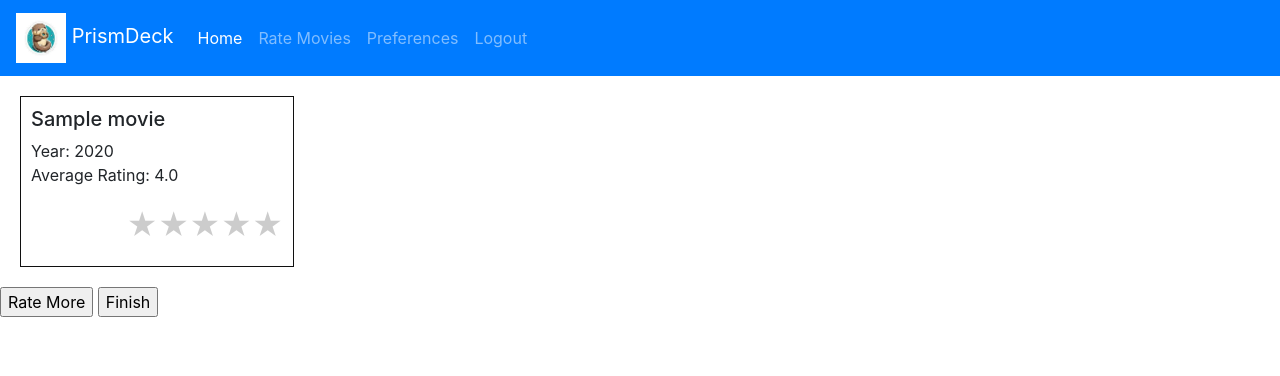
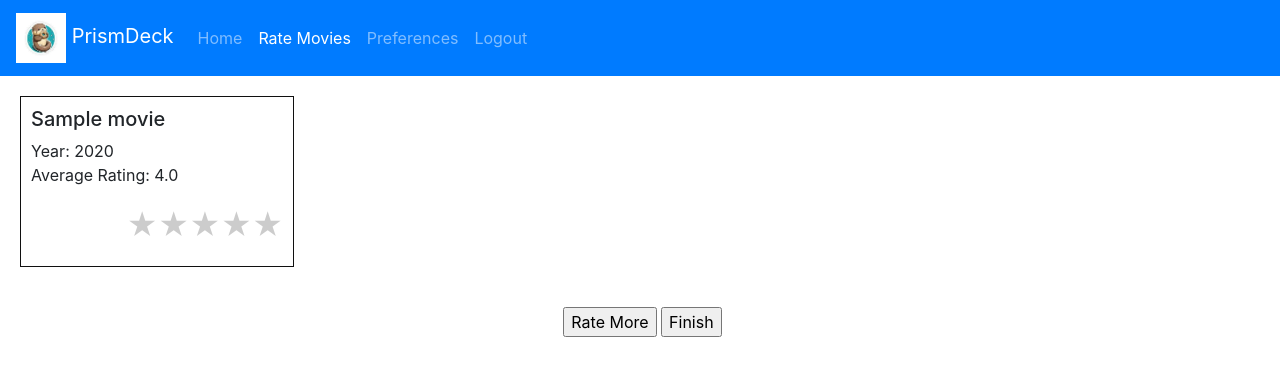
Before and after one commit to NomNomNavigator/PrismDeck, a Flask app: page /rate-movies in a window 1280 px wide. Shown: the top 376 px of the page. Run offline with Flask 3, Linux system fonts and the light colour scheme; a user stored in the database is signed in; tables that the repository leaves empty hold one stand-in row (values such as "Sample post"); parts of the project's set-up code (start-up, migrations or seed data) failed here and were passed over.

Commit message:
html keeps breaking for no reasons

```diff
--- a/web_app/templates/rate-movies.html
+++ b/web_app/templates/rate-movies.html
@@ -17,8 +17,8 @@
       <div class="collapse navbar-collapse" id="navbarNavAltMarkup">
         <div class="navbar-nav">
            {% if user.is_authenticated %}
-          <a class="nav-item nav-link active" href="/prism-home">Home<span class="sr-only">(current)</span></a>
-            <a class="nav-item nav-link" href="/rate-movies">Rate Movies</a>
+            <a class="nav-item nav-link" href="/prism-home">Home</a>
+            <a class="nav-item nav-link active" href="/rate-movies">Rate Movies<span class="sr-only">(current)</span></a>
             <a class="nav-item nav-link" href="/prefer">Preferences</a>
             <a class="nav-item nav-link" href="/logout">Logout</a>
             {% else %}
@@ -31,6 +31,7 @@
     </nav>
 
     <form action="{{ url_for('rate_movies.rate_movie') }}" method="post">
+      <div class="movie-container">
         {% for movie in movies %}
           <div class="movie_column">
             <div class="movie-tile">
@@ -54,8 +55,11 @@
             </div>
           </div>
         {% endfor %}
+      </div>
+      <div class="submit-container">
         <input type="submit" value="Rate More" name="next">
         <input type="submit" value="Finish" name="finish">
+      </div>
     </form>
   </body>
 </html>
```
Lines whose indentation alone changed are shown as unchanged.
